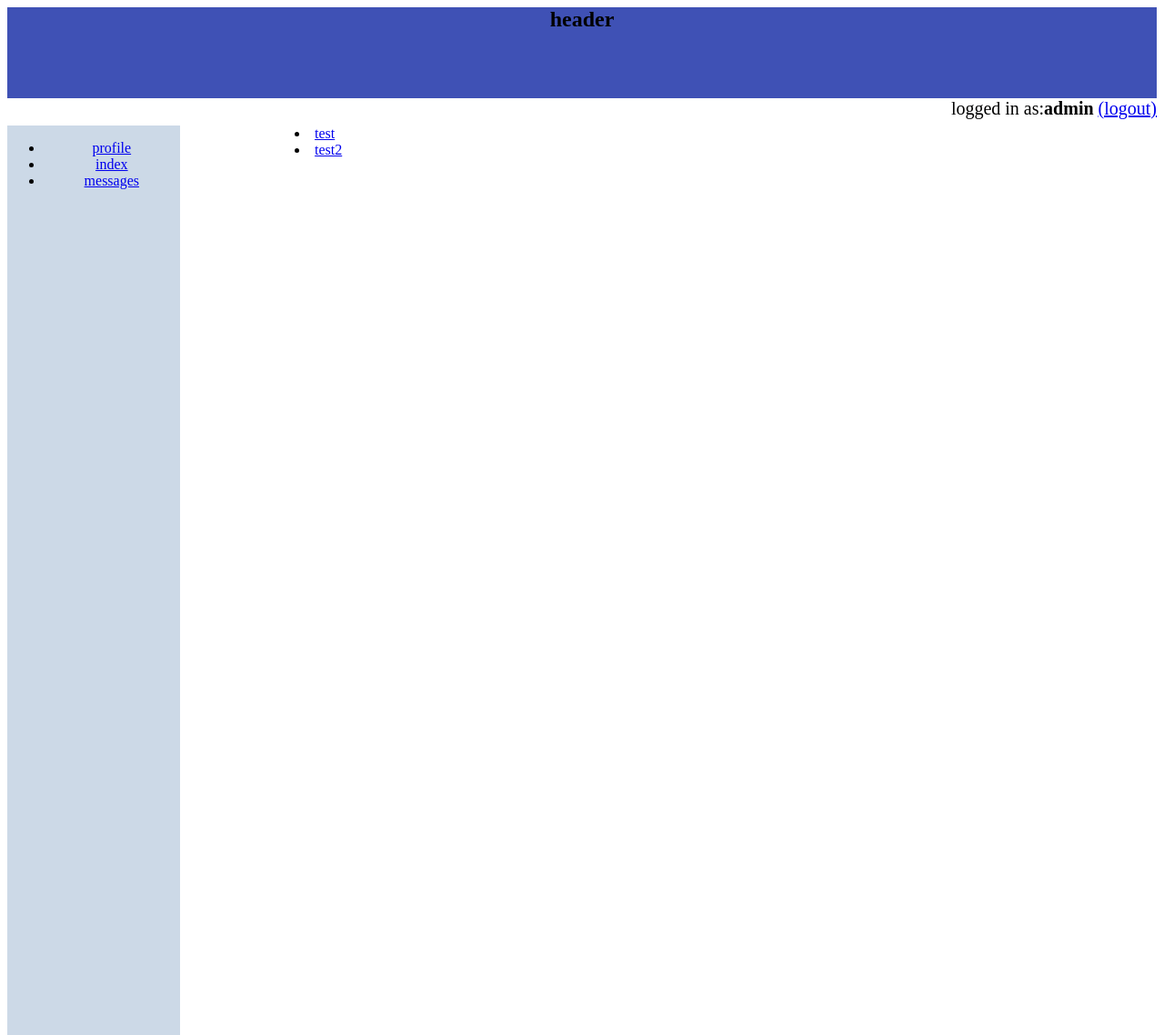
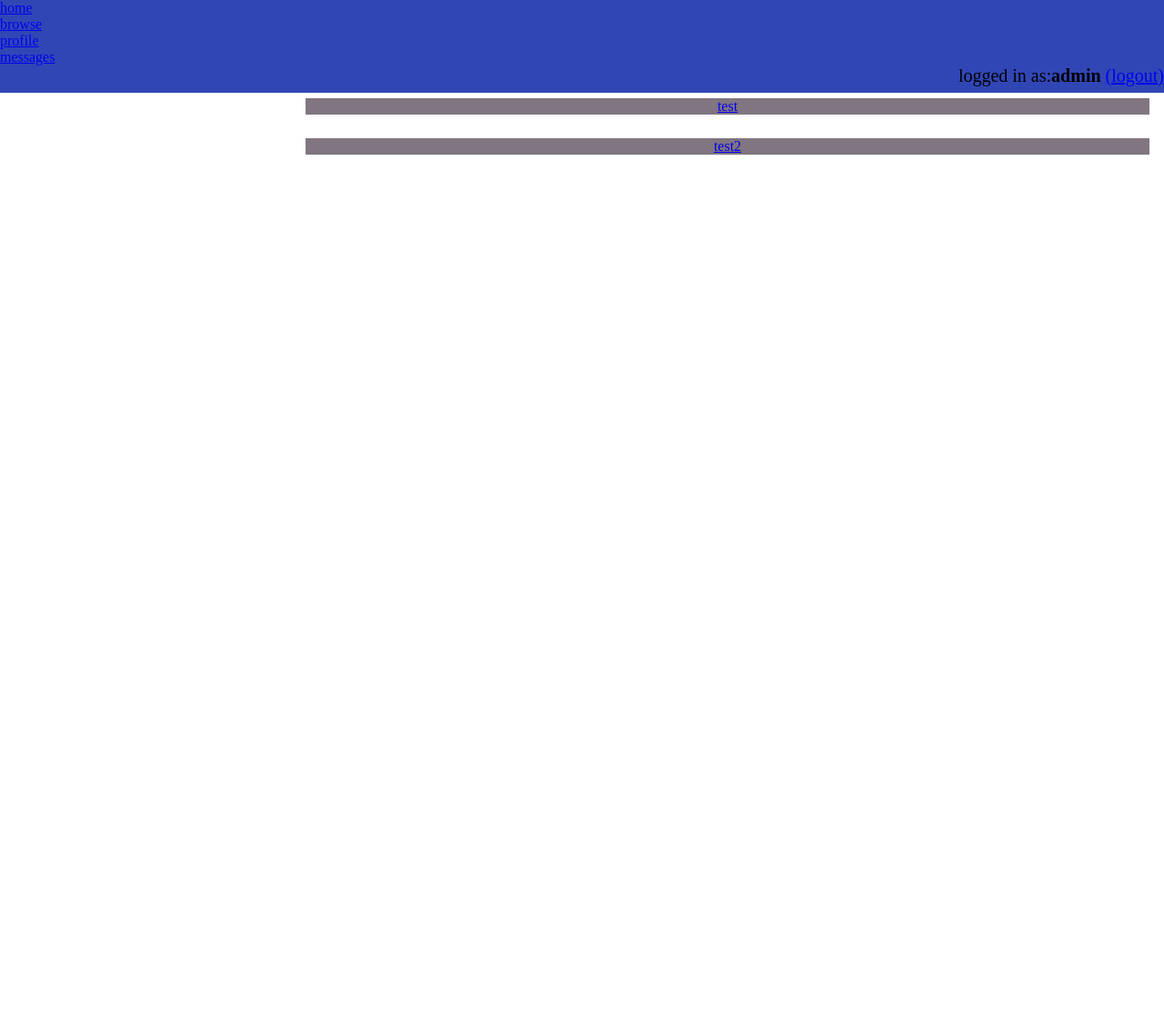
Before and after one commit to codemonkey49/shirtTrading, a Django app: page /messages/ in a window 1280 px wide. Shown: the whole page at 91% size. After the commit the page ends 170 px from the top, so only its background shows below. Run offline with Django 3.2, Linux system fonts and the light colour scheme; a user stored in the database is signed in; data comes from the database, SQL or seed files in the repository; both versions use the stored data as it was after the commit; parts of the project's set-up code (start-up, migrations or seed data) failed here and were passed over; some libraries are stand-ins or nearby versions.

Commit message:
fixed static files

```diff
--- a/browse/static/browse/base.css
+++ b/browse/static/browse/base.css
@@ -1,30 +1,44 @@
+body {
+    margin: 0;
+    padding: 0;
+}
 section{
         width: 100%;
-        height: 900px;
-        #margin: auto;
-        #padding: 10px;
-    }
-    .header{
-        text-align:center;
-        background: #3f51b5;
-        width:100%;
-        height:100px;
-
+    height: 100%;
     }
     .login{
         height: 30px;
         font-size:20px;
         text-align:right;
     }
-    .sideNav {
-        width: 15%;
-        height: 1000px;
-        background: #ccd9e7;
-        text-align:center;
-        vertical-align:top;
-        float: left;
-        #position:fixed;
-        }
+
+.Nav {
+    list-style-type: none;
+    margin: 0;
+    padding: 0;
+    overflow: hidden;
+    background-color: #3146b5;
+    position: fixed;
+    width: 100%;
+}
+
+.Nav.link {
+    float: left;
+}
+
+.Nav.link a {
+    color: #ffffff;
+    display: block;
+    text-align: center;
+    padding: 14px 16px;
+    text-decoration: none;
+
+}
+
+.Nav.link.a:hover:not(.active) {
+    background-color: #111;
+}
+
     .body{
         color:black;
         padding-left: 25%;
--- /dev/null
+++ b/browse/static/browse/message.css
@@ -0,0 +1,13 @@
+#MesLink {
+    color: #02ff2b;
+    list-style-type: none;
+    overflow: hidden;
+    display: block;
+    text-align: center;
+    padding: 5px 16px;
+}
+
+.Mes {
+    color: #00ff08;
+    background-color: #807580;
+}
--- a/browse/templates/base.html
+++ b/browse/templates/base.html
@@ -1,34 +1,34 @@
 {% load static %}
 <link rel="stylesheet" type="text/css" href="{% static "browse/base.css" %}"/>
-
+{% block styles %}
+{% endblock %}
 
 <html>
 <section>
-     <div id="header" class="header"><h1>{%block header%}
-     header
-     {%endblock%}</h1></div>
 
-     <div id="login" class="login">{%block login%}
+    <div class="Nav">{% block Nav %}
+        <li class="link"><a href={% url "browse:index" %}>home</a></li>
+        <li class="link"><a href={% url "browse:browse" %}>browse</a></li>
+        <li class="link"><a href= {% url "browse:profile" %}>profile</a></li>
+        <li class="link"><a href={% url "browse:messages" %}>messages</a></li>
+
+        <div id="login" class="login">{% block login %}
      {%if user.is_authenticated%}
           logged in as:<b>{{user}}</b>   <a href= {%url "logout"%}?next={% url 'browse:index' %} >(logout)</a>
      {%else%}
      <a href= {%url "login"%}?next={% url 'browse:profile' %} >login</a>
      {%endif%}
      {%endblock%}</div>
+    {% endblock %}</div>
 
-
-
-    <div id="sideNav" class="sideNav"><ul>{%block sideNav%}
-    <li><a href= {%url "browse:profile"%}>profile</a></li>
-    <li><a href={%url "browse:index"%}>index</a></li>
-    <li><a href={%url "browse:messages"%}>messages</a></li>
-
-    {%endblock%}</ul></div>
+    <br>
+    <br>
 
 
     <div id="body" class="body">{%block body%}<h1>
         body
         </h1>{%endblock%}</div>
 
+
 </section>
 </html>
--- /dev/null
+++ b/browse/templates/browse/browse.html
@@ -0,0 +1 @@
+{% extends "base.html" %}
--- a/browse/templates/browse/detail.html
+++ b/browse/templates/browse/detail.html
@@ -3,6 +3,8 @@
 
 <html>
     {%block body%}
+        <br>
+        <br>
         {{post.user}}
         {{post.team}}
         {{post.wanted}}
--- a/browse/templates/browse/messages.html
+++ b/browse/templates/browse/messages.html
@@ -1,9 +1,16 @@
 {%extends 'base.html' %}
+{% load staticfiles %}
 {% load crispy_forms_tags %}
+{% block styles %}
+    <link rel="stylesheet" href="{% static 'browse/message.css' %}">
 
+{% endblock %}
 
 {%block body%}
+    <h1>Your active conversations:</h1>
 {%for i in activeMessages%}
-<li><a href= {%url "browse:detail" userName=i%}>{{i}}</a></li>
+    <ul id="MesLink">
+        <li class="Mes"><a href= {% url "browse:detail" userName=i %}>{{ i }}</a></li>
+    </ul>
 {%endfor%}
 {%endblock%}
--- a/browse/views.py
+++ b/browse/views.py
@@ -57,7 +57,7 @@
 @login_required
 
 def browse(request):
-    template=""
+    template = "browse/browse.html"
     context={}
     return render(request,template,context)
 
--- a/shirt_trade/settings.py
+++ b/shirt_trade/settings.py
@@ -38,7 +38,6 @@
     'django.contrib.sessions',
     'django.contrib.messages',
     'django.contrib.staticfiles',
-    'trade',
     "browse",
     "data",
     'crispy_forms',
--- a/shirt_trade/urls.py
+++ b/shirt_trade/urls.py
@@ -23,7 +23,6 @@
 urlpatterns = [
     url(r'^admin/', admin.site.urls),
     url(r'',include ('browse.urls',namespace="browse")),
-    url(r'trade',include ('trade.urls',namespace="trade")),
     url(r'^login/$', login,name='login'),
     url(r'^logout/$',auth_views.logout,name="logout"),
     url('^register/', CreateView.as_view(
```
Also changed, not shown: browse/static/browse/index.css (added, +7 -0 lines), browse/templates/browse/index.html (+10 -6 lines), db.sqlite3.
